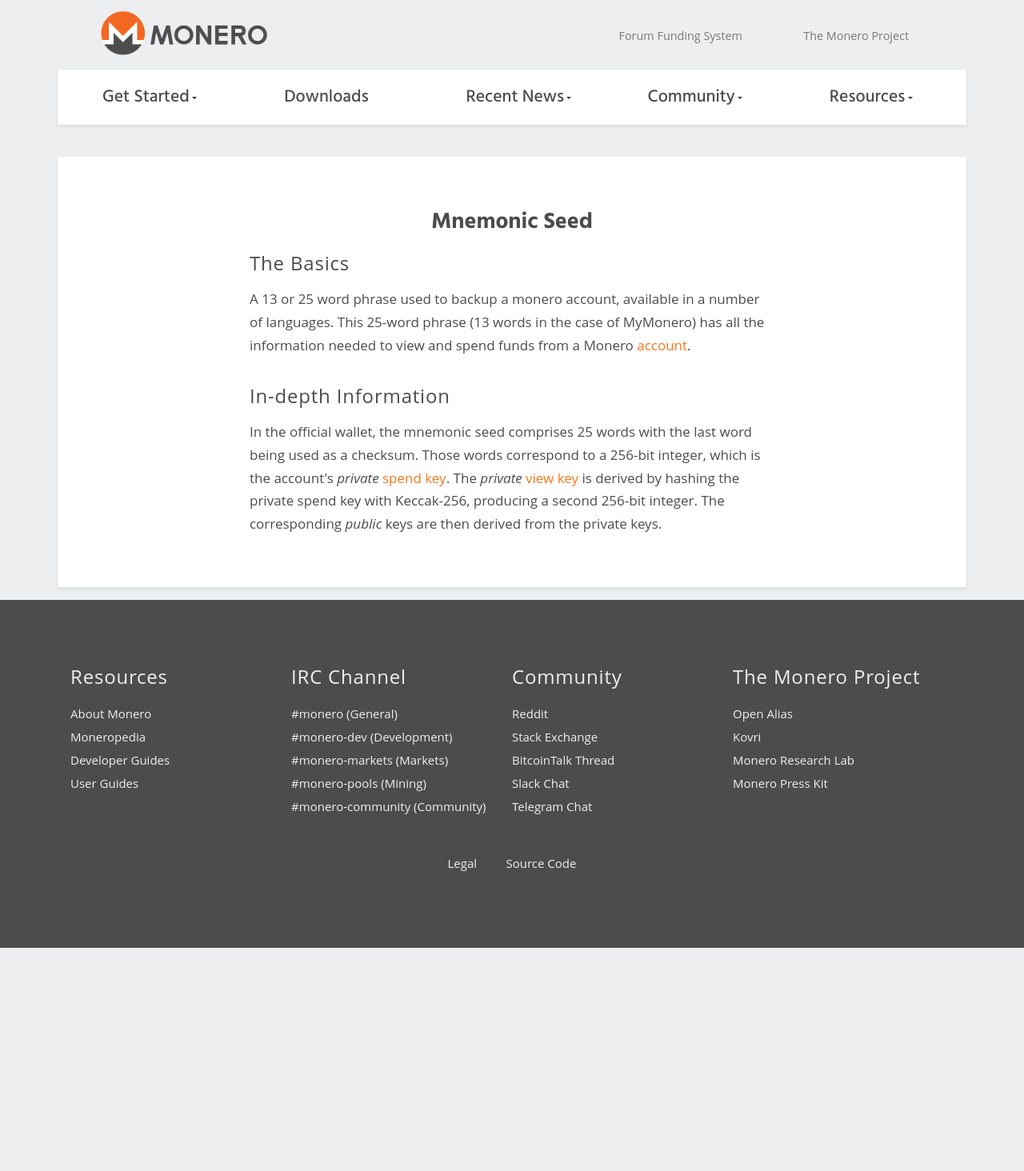
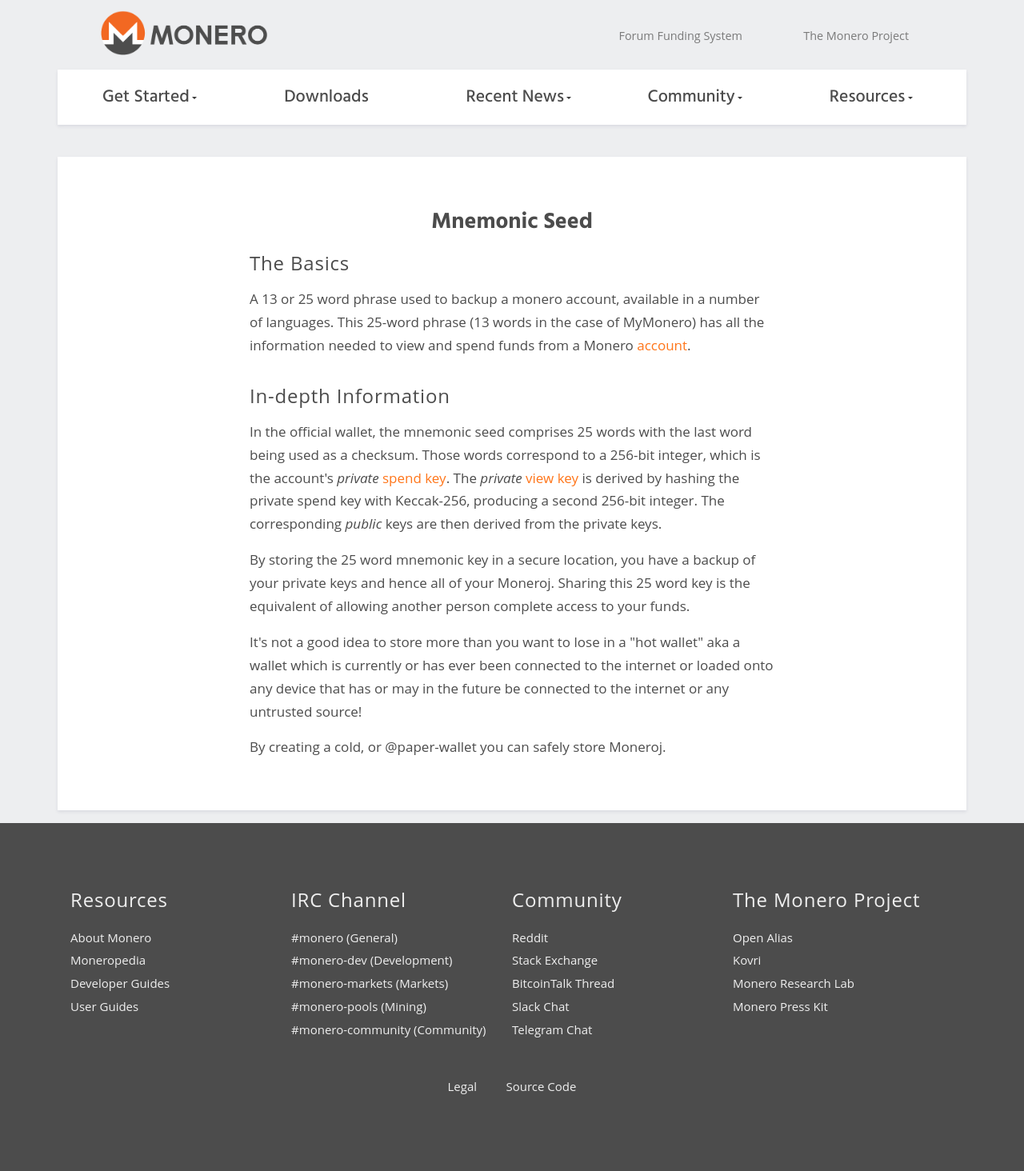
Before and after one commit to apezio/monero-site-new, a Jekyll site: the page built from resources/moneropedia/mnemonicseed.md, in a window 1280 px wide. Shown: the whole page at 80% size. Built offline with Jekyll 4.4.1, drawn with Linux system fonts in a browser that asks for light colours; before the commit the page ends 1185 px from its top, so only the background shows below that.

Commit message:
Update mnemonicseed.md

```diff
--- a/resources/moneropedia/mnemonicseed.md
+++ b/resources/moneropedia/mnemonicseed.md
@@ -12,3 +12,9 @@
 ### In-depth Information
 
 In the official wallet, the mnemonic seed comprises 25 words with the last word being used as a checksum. Those words correspond to a 256-bit integer, which is the account's *private* @spend-key. The *private* @view-key is derived by hashing the private spend key with Keccak-256, producing a second 256-bit integer. The corresponding *public* keys are then derived from the private keys.
+
+By storing the 25 word mnemonic key in a secure location, you have a backup of your private keys and hence all of your Moneroj.  Sharing this 25 word key is the equivalent of allowing another person complete access to your funds.
+
+It's not a good idea to store more than you want to lose in a "hot wallet" aka a wallet which is currently or has ever been connected to the internet or loaded onto any device that has or may in the future be connected to the internet or any untrusted source!
+
+By creating a cold, or @paper-wallet you can safely store Moneroj.
```
